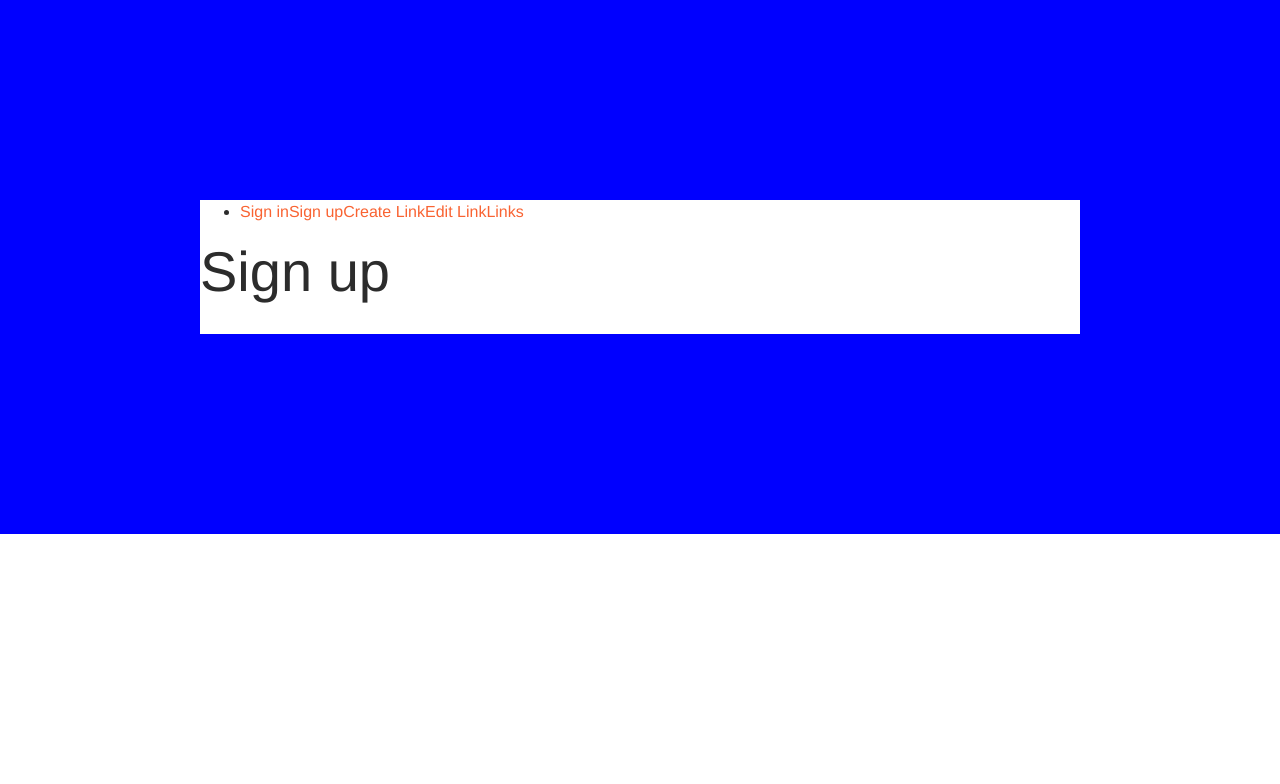
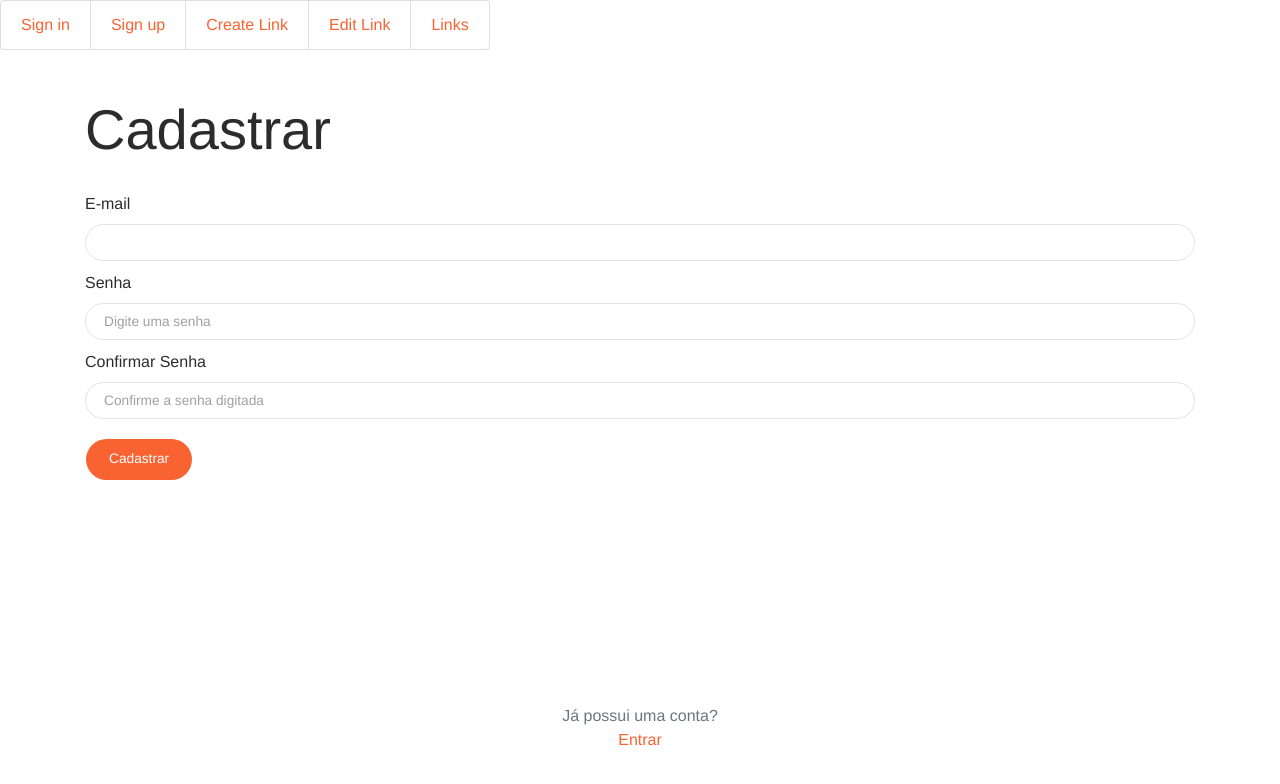
Before and after one commit to Fernandoborgesjr/linkManager_frontend, a React (Create React App) app: page /sign-up in a window 1280 px wide. Shown: the top 784 px of the page. Built offline with nearby package versions, Linux system fonts and the light colour scheme.

Commit message:
Screens created

```diff
--- a/src/App.js
+++ b/src/App.js
@@ -2,17 +2,30 @@
 import {
   BrowserRouter, Switch, Route, Link,
 } from 'react-router-dom';
-
+import SignIn from './screens/SignIn';
+import SignUp from './screens/SignUp';
+import ManageLinks from './screens/Manage/Links';
+import ManageLinksCreate from './screens/Manage/Links/Create'
+import ManageLinksEdit from './screens/Manage/Links/Edit'
+import Home from './screens/Home'
 const App = () => (
   <BrowserRouter>
     <div>
       <nav>
-        <ul>
-          <li>
+        <ul className="list-group list-group-horizontal">
+          <li className="list-group-item">
             <Link to="/sign-in">Sign in</Link>
+          </li>
+          <li className="list-group-item">
             <Link to="/sign-up">Sign up</Link>
+          </li>
+          <li className="list-group-item">
             <Link to="/manage/links/create">Create Link</Link>
+          </li>
+          <li className="list-group-item">
             <Link to="/manage/links/edit">Edit Link</Link>
+          </li>
+          <li className="list-group-item">
             <Link to="/manage/links">Links</Link>
           </li>
         </ul>
@@ -21,12 +34,24 @@
     </div>
 
     <Switch>
-      <Route path="/sign-in"><h1>Sign in</h1></Route>
-      <Route path="/sign-up"><h1>Sign up</h1></Route>
-      <Route path="/manage/links/create"><h1>Create link</h1></Route>
-      <Route path="/manage/links/edit"><h1>Edit link</h1></Route>
-      <Route path="/manage/links"><h1>Links</h1></Route>
-      <Route path="/"><h1>Home Page</h1></Route>
+      <Route path="/sign-in">
+        <SignIn />
+      </Route>
+      <Route path="/sign-up">
+        <SignUp />
+      </Route>
+      <Route path="/manage/links/create">
+        <ManageLinksCreate />
+      </Route>
+      <Route path="/manage/links/edit">
+        <ManageLinksEdit />
+      </Route>
+      <Route path="/manage/links">
+        <ManageLinks />
+      </Route>
+      <Route path="/">
+        <Home />
+      </Route>
     </Switch>
 
   </BrowserRouter>
--- /dev/null
+++ b/src/screens/Home/index.js
@@ -0,0 +1,9 @@
+import React from 'react';
+import { Redirect } from 'react-router-dom';
+
+const Home = () => {
+    return <Redirect to='/sign-in' />
+
+};
+
+export default Home;
--- /dev/null
+++ b/src/screens/Layouts/Manage/index.js
@@ -0,0 +1,31 @@
+import React from 'react';
+
+//Este children esta sendo desestruturado do props
+const Layout = ({children }) => {
+    return (
+        <div className="layout">
+            <nav className="navbar navbar-expand-lg bg-primary text-light">
+                <div className="container d-flex w-100 justify-content-between">
+                    <div>
+                        <span>
+                            VOLTAR
+                        </span>
+                    </div>
+                    <div className="text-center">
+                        <strong>Links</strong>
+                    </div>
+                    <div>
+                        <strong>Sair</strong>
+                    </div>
+                </div>
+            </nav>
+
+            <div className="container">
+                {children}
+            </div>
+        </div>
+
+    );
+};
+
+export default Layout;
--- /dev/null
+++ b/src/screens/Manage/Links/Create/index.js
@@ -0,0 +1,34 @@
+import React from 'react';
+import Layout from '../../../Layouts/Manage/index';
+const Create = () => {
+    return (
+        <Layout>
+            <h1>Criar Link</h1>
+            <div>
+                <form>
+                    <div className="form-group">
+                        <label>Descrição</label>
+                        <input type="text" className="form-control" required />
+                    </div>
+                    <div className="form-group">
+                        <label>URL</label>
+                        <input type="text" className="form-control" required />
+                    </div>
+                    <div className="form-group form-check">
+                        <label className="form-check-label">
+                            <input type="checkbox" name="isSocial" />
+                            <span className="form-check-sign"></span>
+                            É rede social?
+                            </label>
+                    </div>
+                    <div>
+                        <button className="btn btn-primary btn-round">Entrar</button>
+                    </div>
+                </form>
+            </div>
+        </Layout >
+    );
+};
+
+
+export default Create;
--- /dev/null
+++ b/src/screens/Manage/Links/Edit/index.js
@@ -0,0 +1,34 @@
+import React from 'react';
+import Layout from '../../../Layouts/Manage/index';
+const Edit = () => {
+    return (
+        <Layout>
+            <h1>Editar Link</h1>
+            <div>
+                <form>
+                    <div className="form-group">
+                        <label>Descrição</label>
+                        <input type="text" className="form-control" required />
+                    </div>
+                    <div className="form-group">
+                        <label>URL</label>
+                        <input type="text" className="form-control" required />
+                    </div>
+                    <div className="form-group form-check">
+                        <label className="form-check-label">
+                            <input type="checkbox" name="isSocial" />
+                            <span className="form-check-sign"></span>
+                            É rede social?
+                            </label>
+                    </div>
+                    <div>
+                        <button className="btn btn-primary btn-round">Entrar</button>
+                    </div>
+                </form>
+            </div>
+        </Layout >
+    );
+};
+
+
+export default Edit;
--- /dev/null
+++ b/src/screens/Manage/Links/index.js
@@ -0,0 +1,34 @@
+import React from 'react';
+import { Link } from 'react-router-dom';
+import Layout from '../../Layouts/Manage/index';
+const Links = () => {
+    return (
+        <Layout>
+            <div className="row">
+                <div className="col">
+                    <h1>Links</h1>
+                </div>
+                <div className="col text-right align-self-bottom pt-2">
+                    <Link to='/manage/links/create' className="btn btn-primary">Adicionar</Link>
+                </div>
+                </div>
+                <div className="pb-2 pt-2 pl-3 pr-3 d-flex flex-row justify-content-between">
+                    <div className="pr-3">
+                        <img src="https://via.placeholder.com/100" alt="Link icon" />
+                    </div>
+                    <div className="align-self-center">
+                        <span className="text-primary clearfix">Descrição</span>
+                        <span className="text-primary clearfix">URL</span>
+                    </div>
+                    <div className="ml-auto p-2 clearfix">
+                        <span>Editar</span>
+                        <span>Delete</span>
+                    </div>
+                </div>
+
+        </Layout>
+    );
+};
+
+
+export default Links;
--- /dev/null
+++ b/src/screens/SignIn/index.js
@@ -0,0 +1,33 @@
+import React from 'react';
+import { Link } from 'react-router-dom';
+
+const SignIn = () => {
+    return (
+        <div className="container h-100 pt-5">
+            <h1> Entrar </h1>
+            <div className="d-flex flex-column h-100">
+                <form>
+                    <div className="form-group">
+                        <label>E-mail</label>
+                        <input type="text" className="form-control" required/>
+                    </div>
+                    <div className="form-group">
+                        <label>Senha</label>
+                        <input type="password" className="form-control" required/>
+                    </div>
+                    <div>
+                        <button className="btn btn-primary btn-round">Entrar</button>
+                    </div>
+                </form>
+
+                <div className="container text-center fixed-bottom pb-5">
+                    <div className="text-muted">Não possui uma conta?</div>
+                    <Link to='/sign-up'>Cadastrar</Link>
+                </div>
+            </div>
+        </div>
+    );
+};
+
+
+export default SignIn;
--- /dev/null
+++ b/src/screens/SignUp/index.js
@@ -0,0 +1,36 @@
+import React from 'react';
+import { Link } from 'react-router-dom';
+
+const SignUp = () => {
+    return (
+        <div className="container h-100 pt-5">
+            <h1> Cadastrar </h1>
+            <div className="d-flex flex-column h-100">
+                <form>
+                    <div className="form-group">
+                        <label>E-mail</label>
+                        <input type="text" className="form-control" required/>
+                    </div>
+                    <div className="form-group">
+                        <label>Senha</label>
+                        <input type="password" className="form-control" placeholder="Digite uma senha" required/>
+                    </div>
+                    <div className="form-group">
+                        <label>Confirmar Senha</label>
+                        <input type="password" className="form-control" placeholder="Confirme a senha digitada" required/>
+                    </div>
+                    <div>
+                        <button className="btn btn-primary btn-round">Cadastrar</button>
+                    </div>
+                </form>
+                <div className="container text-center fixed-bottom pb-5">
+                    <div className="text-muted">Já possui uma conta?</div>
+                    <Link to='/sign-in'>Entrar</Link>
+                </div>
+            </div>
+        </div>
+    );
+};
+
+
+export default SignUp;
--- a/src/styles/main.scss
+++ b/src/styles/main.scss
@@ -1,6 +1,9 @@
 @import 'node_modules/bootstrap/scss/bootstrap.scss';
  @import './now-ui-kit.scss';
 
-body{
-    border: solid 200px blue;
+*{
+    padding: 0;
+    margin: 0;
+    border: 0;
+    box-sizing: border-box;
 }
```
Also changed, not shown: .eslintrc.json.
